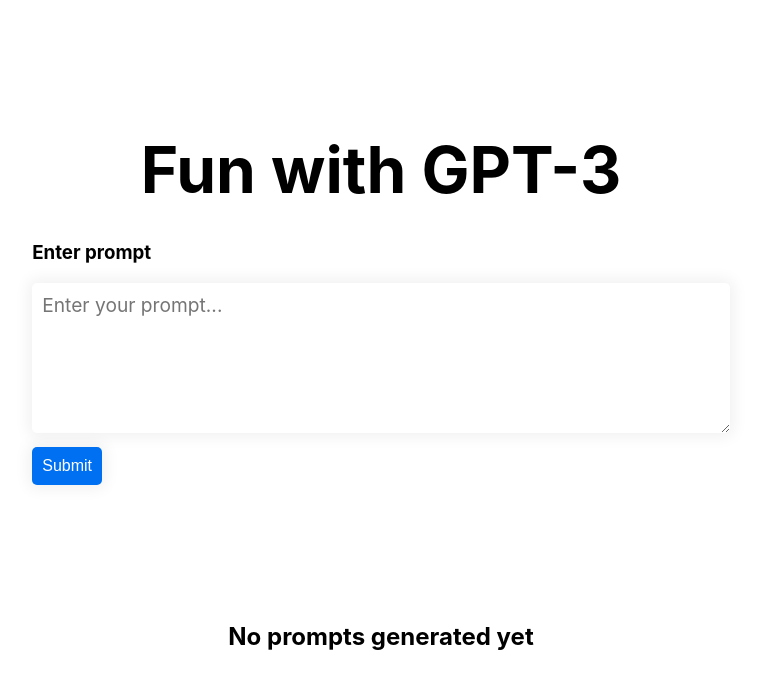
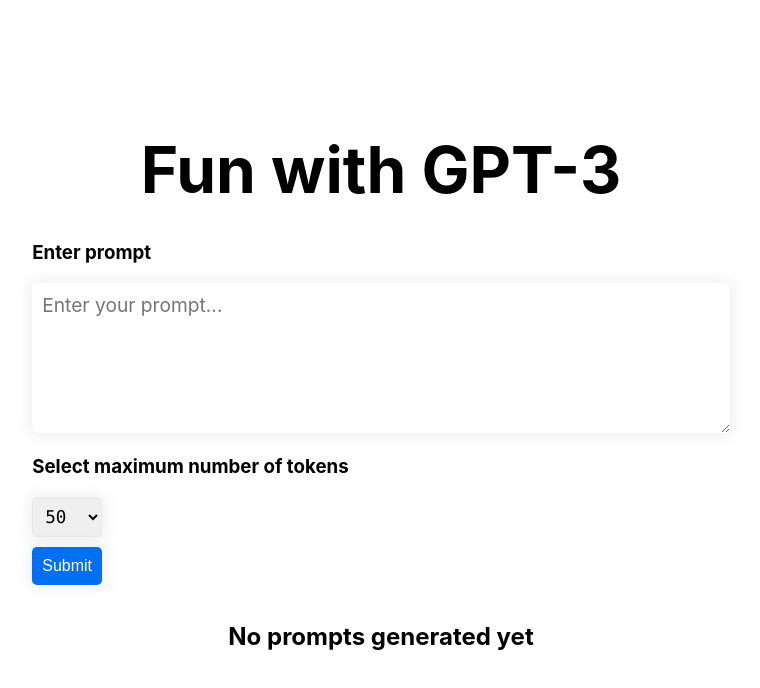
Before and after one commit to abekek/fun-with-gpt3, a Next.js app: page / in a window 1280 px wide. Shown: the top 688 px of the page, without its empty margins (259-1019 px from the left). Built offline with nearby package versions, Linux system fonts and the light colour scheme.

Commit message:
implemented the choice of maximum tokens

```diff
--- a/pages/api/gpt3.js
+++ b/pages/api/gpt3.js
@@ -9,7 +9,7 @@
     const data = {
         prompt: body.prompt,
         temperature: 0.5,
-        max_tokens: 300,
+        max_tokens: body.maxTokens,
         top_p: 1.0,
         frequency_penalty: 0.0,
         presence_penalty: 0.0,
--- a/pages/index.js
+++ b/pages/index.js
@@ -8,16 +8,23 @@
 
 
 function Home() {
-  const [newPrompt, setPrompt] = React.useState();
+  // const [newPrompt, setPrompt] = React.useState();
   const [results, setResults] = React.useState({text: ''});
   const [isLoading, setIsLoading] = React.useState(false);
+  // const [tokens, setTokens] = React.useState(50);
   const [cardList, setCardList] = React.useState([]);
+  const [gptParams, setGptParams] = React.useState({
+    prompt: '',
+    maxTokens: 50,
+  });
 
-  const updatePrompt = e => setPrompt(e.target.value);
+  // const updatePrompt = e => setPrompt(e.target.value);
+  // const updateTokens = e => setTokens(e.target.value);
+  const updateGPTParams = e => setGptParams({...gptParams, [e.target.name]: e.target.value});
 
   useEffect(() => {
     const fetchData = async () => {
-      if(newPrompt){
+      if(gptParams.prompt){
         setIsLoading(true);
         const res = await fetch("/api/gpt3", {
           method: "POST",
@@ -26,7 +33,8 @@
             Authorization: `Bearer ${process.env.OPENAI_SECRET}`,
           },
           body: JSON.stringify({
-            prompt: newPrompt,
+            prompt: gptParams.prompt,
+            maxTokens: parseInt(gptParams.maxTokens),
           }),
         });
         const data = await res.json();
@@ -35,11 +43,11 @@
       }};
 
     fetchData();
-  }, [newPrompt]);
+  }, [gptParams.prompt]);
 
   function handleSubmit(e) {
     e.preventDefault();
-    setCardList(cardList.concat([[newPrompt, results.text]]));
+    setCardList(cardList.concat([[gptParams.prompt, results.text]]));
   }
 
   return (
@@ -59,12 +67,21 @@
           <h3 type="prompt_text">Enter prompt</h3>
           <textarea
               contentEditable={true}
-              onChange={updatePrompt}
-              value={newPrompt}
+              onChange={updateGPTParams}
+              value={gptParams.prompt}
               suppressContentEditableWarning={true}
               placeholder="Enter your prompt..."
               type="text" id="prompt" name="prompt"
               size="50" required />
+          <h3 type="prompt_text">Select maximum number of tokens</h3>
+          <select className={styles.selectTokens} name="maxTokens" value={gptParams.maxTokens} onChange={updateGPTParams}>
+            <option value="50">50</option>
+            <option value="100">100</option>
+            <option value="200">200</option>
+            <option value="300">300</option>
+            <option value="500">500</option>
+          </select>
+          <br></br>
           <button type="submit">Submit</button>
         </form>
 
--- a/styles/Home.module.css
+++ b/styles/Home.module.css
@@ -137,6 +137,16 @@
   margin-left: 0.5rem;
 }
 
+.selectTokens {
+  border-radius: 5px;
+  border: 1px solid #eaeaea;
+  padding: 0.5rem;
+  font-size: 1.1rem;
+  box-shadow:0 0 15px 4px rgba(0,0,0,0.06);
+  font-family: Menlo, Monaco, Lucida Console, Liberation Mono, DejaVu Sans Mono,
+    Bitstream Vera Sans Mono, Courier New, monospace;
+}
+
 @media (max-width: 600px) {
   .grid {
     width: 100%;
```
